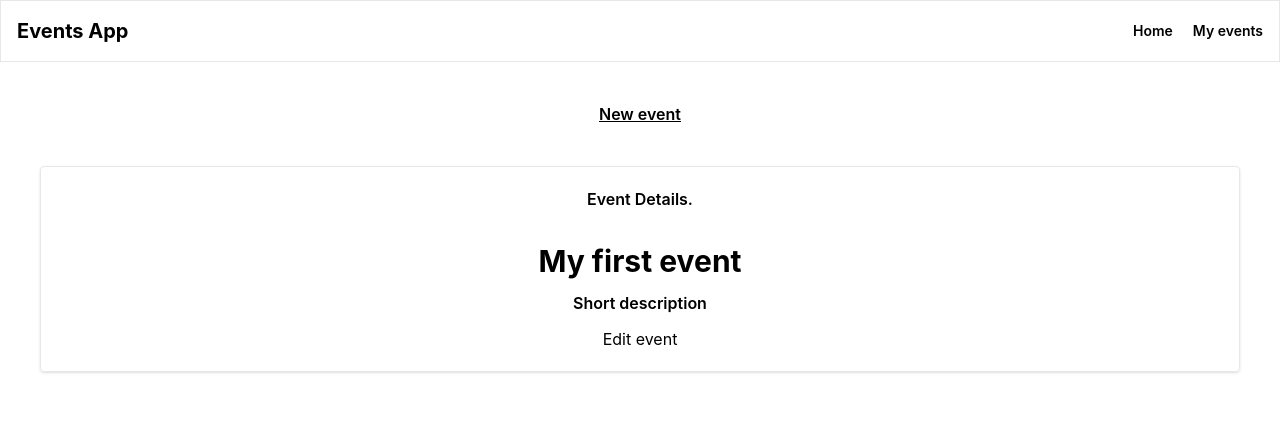
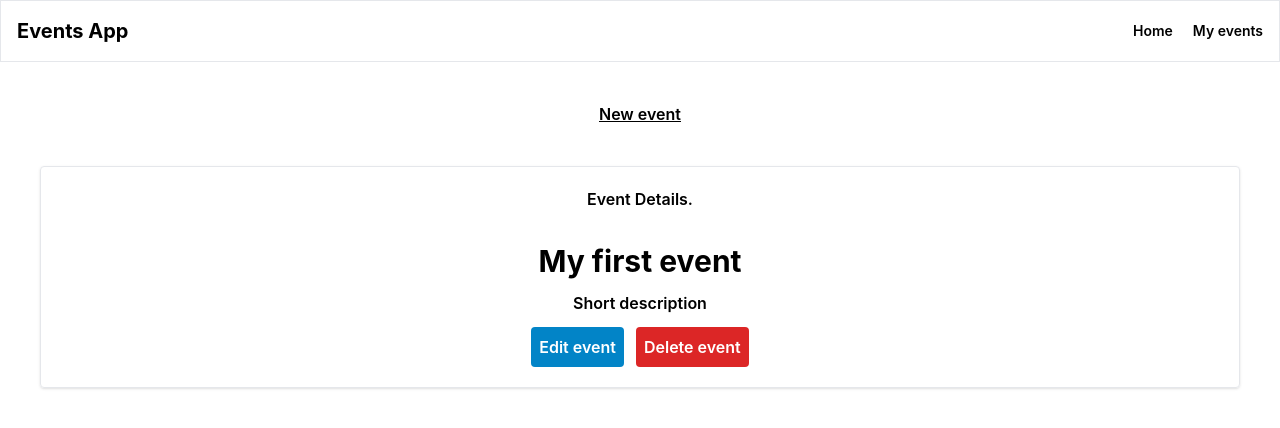
Before and after one commit to Jorge-Ortiz-Mata/react-router-loader-action, a React (Create React App) app: page /events/1 in a window 1280 px wide. Shown: the top 428 px of the page. Built offline with nearby package versions, Linux system fonts and the light colour scheme.

Commit message:
Activate the action() method with a button.

```diff
--- a/src/App.jsx
+++ b/src/App.jsx
@@ -6,7 +6,7 @@ import { store } from './store/index';
 import HomePage from './pages/HomePage';
 import ErrorPage from './pages/ErrorPage';
 import EventsPage, { getDummyData } from './pages/EventsPage';
-import EventPage, { loader as loaderEventPage } from './pages/EventPage';
+import EventPage, { loader as loaderEventPage, action as actionEventPage } from './pages/EventPage';
 import EventEditPage from './pages/EventEditPage';
 
 import MainLayout from './pages/MainLayout';
@@ -39,7 +39,7 @@ const route = createBrowserRouter([
             id: 'event-id-detail',
             loader: loaderEventPage,
             children: [
-              { index: true, element: <EventPage /> },
+              { index: true, element: <EventPage />, action: actionEventPage },
               { path: 'edit', element: <EventEditPage /> }
             ]
           },
--- a/src/pages/EventPage.jsx
+++ b/src/pages/EventPage.jsx
@@ -1,25 +1,39 @@
 import { useState, useEffect } from "react";
 import { useSelector } from "react-redux";
-import { Link, useRouteLoaderData } from "react-router-dom";
+import { Link, useRouteLoaderData, useSubmit } from "react-router-dom";
 
 const EventPage = () => {
   const events = useSelector(state => state.events.events);
   const [event, setEvent] = useState(undefined);
   const eventId = useRouteLoaderData('event-id-detail');
+  const submit = useSubmit();
 
   useEffect(() => {
     const eventFiltered = events.filter(obj => obj.id === parseInt(eventId));
     setEvent(eventFiltered[0]);
   }, [eventId, events]);
 
+  const handleDeleteEvent = () => {
+    const proceed = window.confirm('Are you sure you want to delete this article');
+
+    if(proceed){
+      submit(null, { method: 'delete' })
+    }
+  }
+
   return(
     <section className="flex flex-col items-center m-10 border rounded shadow p-5 gap-3">
       <p className="font-semibold mb-5">Event Details.</p>
       <h2 className="font-bold text-3xl">{event?.name}</h2>
       <p className="font-semibold">{event?.description}</p>
-      <Link to='edit'>
-        <span>Edit event</span>
-      </Link>
+      <div className="flex items-center gap-3 ">
+        <Link to='edit' className="p-2 text-white bg-sky-600 rounded font-semibold">
+          <span>Edit event</span>
+        </Link>
+        <button className="p-2 text-white bg-red-600 rounded font-semibold" onClick={handleDeleteEvent}>
+          Delete event
+        </button>
+      </div>
     </section>
   )
 }
@@ -29,3 +43,10 @@ export default EventPage;
 export async function loader({request, params}) {
   return params.eventId;
 }
+
+
+export async function action({params}){
+  const eventId = params.eventId;
+  console.log('Deleting... ' + eventId);
+  return eventId;
+}
```
Also changed, not shown: 1 other file (tests, documents, lock files or other folders).
